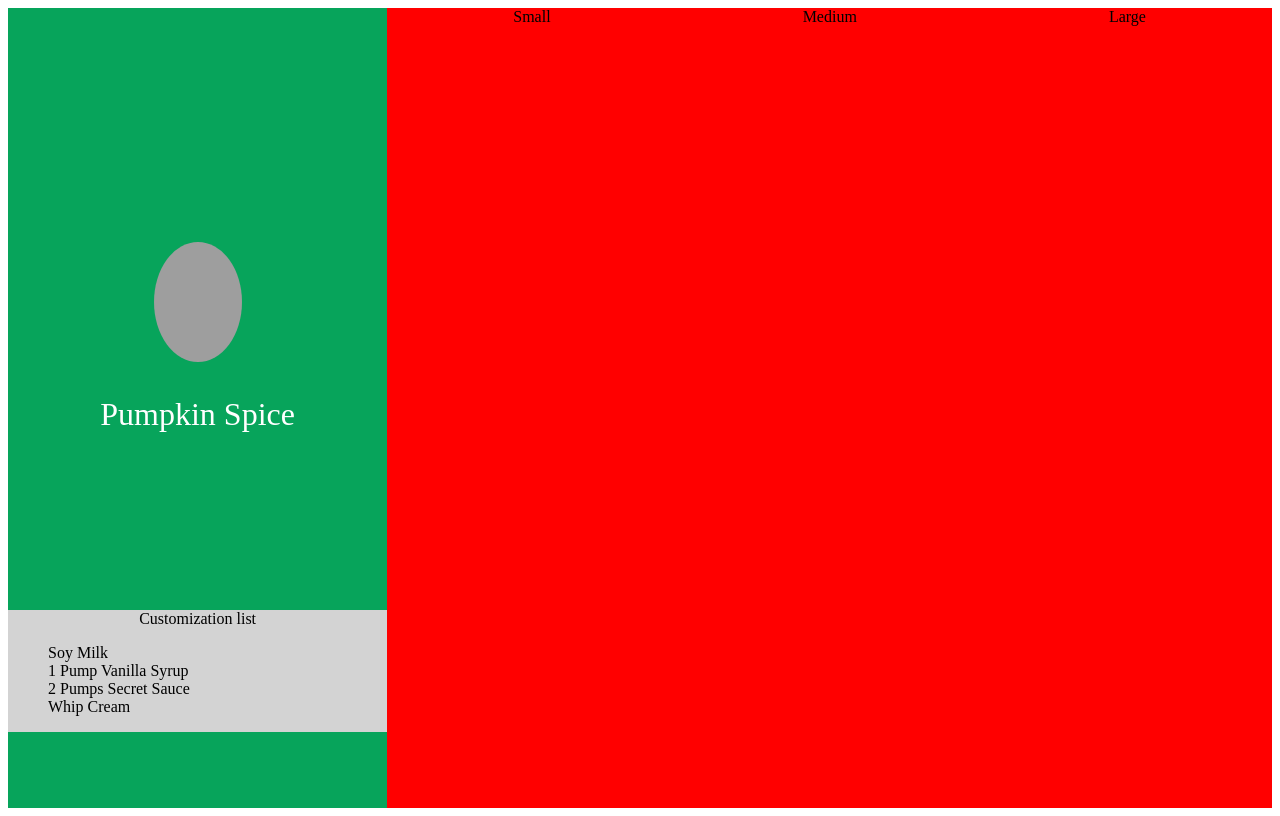
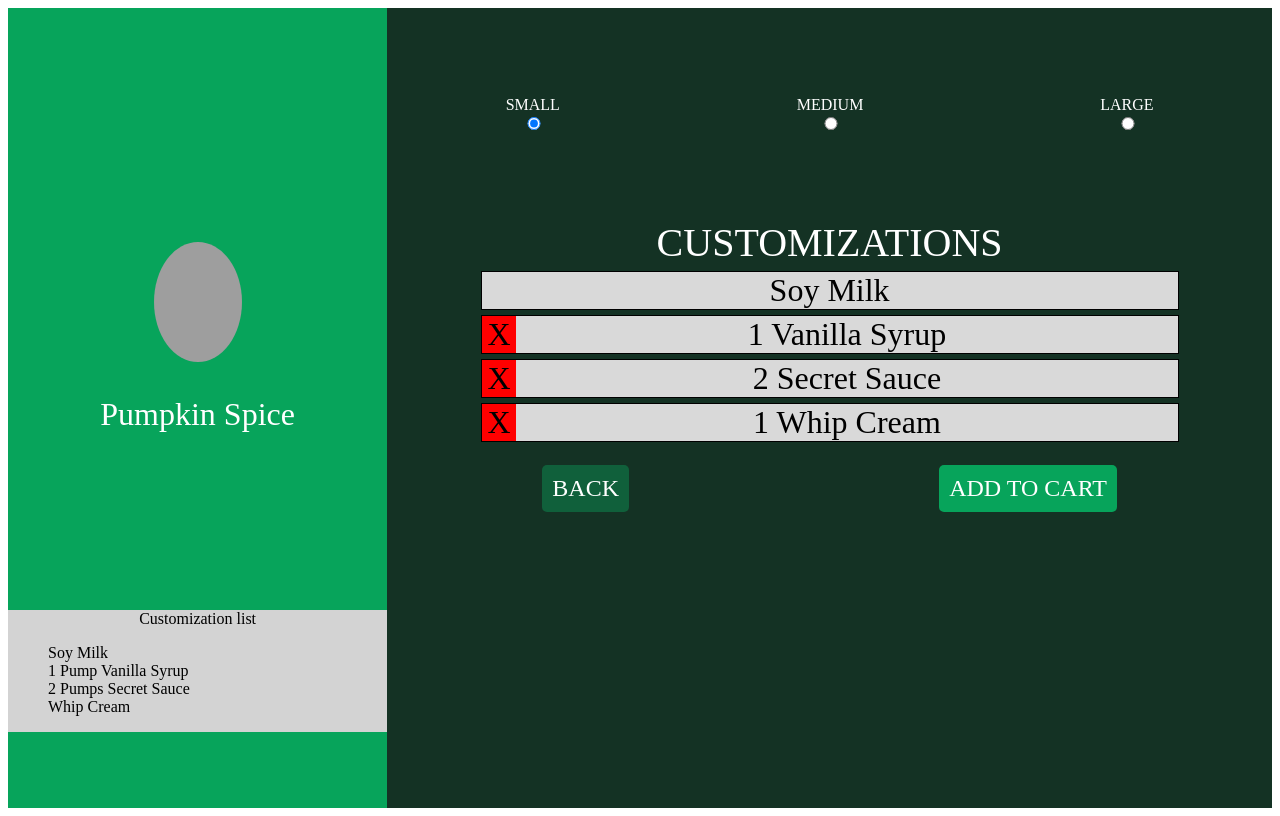
Before and after one commit to CS-3450-Group-13/frappy, a React (Create React App) app in the folder src/frontend/: page / in a window 1280 px wide. Built offline with nearby package versions, Linux system fonts and the light colour scheme; grey boxes are pictures that could not be loaded.

Commit message:
Customize drink page is good enough for now

```diff
--- a/src/frontend/src/css/CustomizeDrink.css
+++ b/src/frontend/src/css/CustomizeDrink.css
@@ -38,12 +38,77 @@
   padding: 0;
   height: 100vh;
   width: 100%;
+  background-color: #143224;
+}
+
+.delete-btn {
+  width: 5%;
   background-color: red;
+  margin-right: auto;
+}
+
+.column {
+  display: flex;
+  flex-direction: column;
+}
+
+.row {
+  display: flex;
+  flex-direction: row;
+}
+
+.decision-btns {
+  color: white;
+  display: flex;
+  flex-direction: row;
+  justify-content: space-around;
+  font-size: 1.5rem;
+}
+
+.back-btn {
+  background-color: #10603B;
+  border-radius: 5px;
+  padding: 10px;
+}
+
+.add-to-cart-btn {
+  background-color: #07A45B;
+  border-radius: 5px;
+  padding: 10px;
 }
 
 .size-options {
   display: flex;
   align-items: center;
   justify-content: space-around;
+  padding-top: 10%;
+}
 
+.current-customizations {
+  display: flex;
+  flex-direction: column;
+  padding: 10%;
+  padding-bottom: 2%;
 }
+
+.customization-button {
+  font-size: 2rem;
+  margin: 5px;
+  border: 1px solid black;
+  color: black;
+  background-color: #D9D9D9;
+  /* margin-right: auto; */
+}
+
+.customization-amounts {
+  margin-right: auto;
+  /* border-left: solid black; */
+}
+
+.white {
+  color: #FFF;
+}
+
+.large {
+  font-size: 2.5rem;
+}
--- a/src/frontend/src/pages/CustomizeDrink.tsx
+++ b/src/frontend/src/pages/CustomizeDrink.tsx
@@ -1,22 +1,7 @@
-import React from 'react';
+import React, { MouseEventHandler, ReactNode, useState } from 'react';
 import DrinkCard from '../cards/DrinkCard';
 import '../css/DrinkCard.css';
 import '../css/CustomizeDrink.css';
-
-// interface Drink {
-//   name: string;
-//   id: number;
-//   inStock: boolean;
-//   contents: {
-//     base: string;
-//     addins: {
-//       "Vanilla Syrup": 1,
-//       "Secret Sauce": 2,
-//       "Whip Cream": 1,
-//     };
-//   }
-// }
-
 
 interface Drink {
   name: string;
@@ -28,7 +13,11 @@ type Props = {
   drink: Drink;
 }
 
-const drinkContents = {
+interface addins {
+
+}
+
+const tmp = {
   base: "Soy Milk",
   addins: {
     "Vanilla Syrup": 1,
@@ -38,6 +27,50 @@ const drinkContents = {
 };
 
 export default function CustomizeDrink({drink}: Props) {
+  const [size, setSize] = useState("small");
+  const [drinkContents, setDrinkContents] = useState(tmp);
+
+  function sizeChange(e: React.ChangeEvent<HTMLInputElement>) {
+    console.log("size changed to " + e.target.value);
+    console.log(e);
+    setSize(e.target.value);
+  }
+
+  function createCustomizationButtons(): ReactNode {
+    let buttons: ReactNode[] = [];
+    buttons.push(<div className='customization-button'>{drinkContents.base}</div>);
+
+    for (const [key, value] of Object.entries(drinkContents.addins)) {
+      buttons.push(
+        <div className='row customization-button'>
+          <div className='delete-btn' onClick={() => handleDeleteAddin(key)}>X</div>
+          <div className='customization-amounts'>{value} {key}</div>
+        </div>
+      );
+    }
+
+    return buttons
+  }
+
+  function handleDeleteAddin(addin: string) {
+    alert("User wants to delete " + addin);
+    return;
+  }
+
+  function handleBackBtn() {
+    alert("Back button clicked, drink not added to cart");
+  }
+
+  function handleAddToCart() {
+    let customizations: string[] = [];
+    customizations.push(drinkContents.base);
+
+    for (const [key, value] of Object.entries(drinkContents.addins)) {
+      let str = value.toString() + " " + key;
+      customizations.push(str);
+    }
+    alert("drink added to cart with " + customizations);
+  }
 
   return (
     <div className='customizeDrink-container'>
@@ -55,9 +88,26 @@ export default function CustomizeDrink({drink}: Props) {
       </div>
       <div className='customization-selection'>
         <div className='size-options'>
-          <div>Small</div>
-          <div>Medium</div>
-          <div>Large</div>
+          <div className='column white'>
+            <div>SMALL</div>
+            <input type='radio' name='small' value='small' checked={size === "small"} onChange={(e) => sizeChange(e)} />
+          </div>
+          <div className='column white'>
+            <div>MEDIUM</div>
+            <input type='radio' name='medium' value='medium' checked={size === "medium"} onChange={(e) => sizeChange(e)} />
+          </div>
+          <div className='column white'>
+            <div>LARGE</div>
+            <input type='radio' name='large' value='large' checked={size === "large"} onChange={(e) => sizeChange(e)} />
+          </div>
+        </div>
+        <div className='current-customizations white'>
+          <div className='large'>CUSTOMIZATIONS</div>
+          <div>{createCustomizationButtons()}</div>
+        </div>
+        <div className='decision-btns'>
+          <div className='back-btn' onClick={handleBackBtn}>BACK</div>
+          <div className='add-to-cart-btn' onClick={handleAddToCart}>ADD TO CART</div>
         </div>
       </div>
     </div>
```
